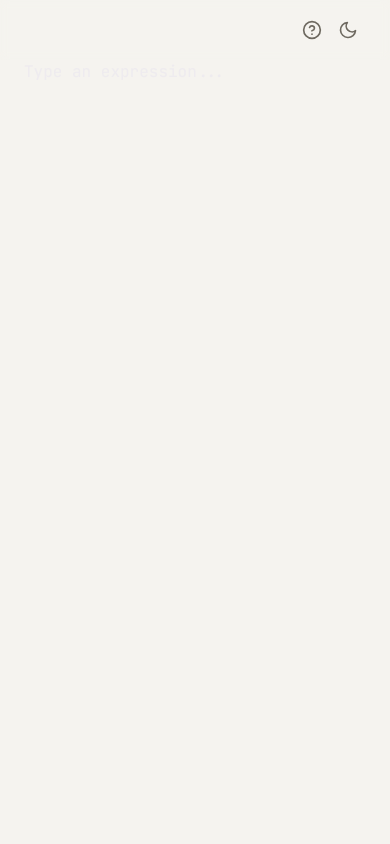
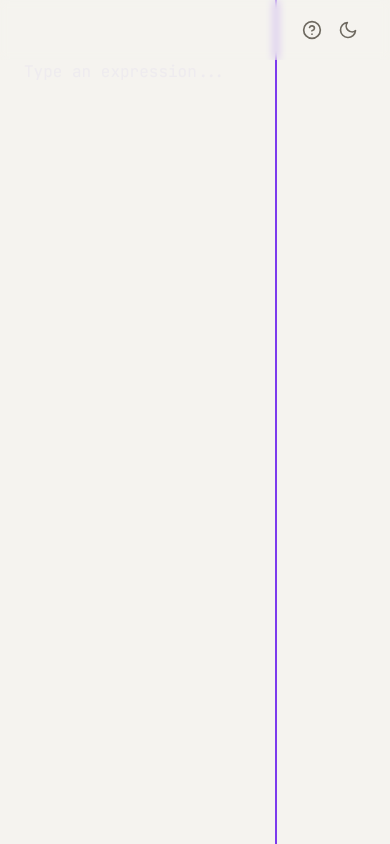
Before and after one commit to danielakl/quick-calc, a Next.js app: page / in a window 390 px wide. Built offline with nearby package versions, Linux system fonts and the light colour scheme.

Commit message:
Fix result panel flicker while writing expressions

```diff
--- a/src/components/Calculator.tsx
+++ b/src/components/Calculator.tsx
@@ -102,13 +102,9 @@ export default function Calculator() {
       {/* Results panel — overlay on mobile, in-flow on desktop */}
       <div
         onClick={() => previewMode && setPreviewMode(false)}
-        className={`flex overflow-hidden bg-background transition-[width,opacity] duration-300 ease-in-out ${
-          hasResults
-            ? previewMode
-              ? "w-[30%] opacity-100"
-              : "absolute right-0 top-0 bottom-0 w-4/5 opacity-100"
-            : "w-0 opacity-0"
-        } ${hasResults ? "sm:relative sm:inset-auto sm:w-[35%] sm:opacity-100" : "sm:w-0 sm:opacity-0"}`}
+        className={`flex sm:relative sm:inset-auto overflow-hidden bg-background transition-[width,opacity] duration-300 ease-in-out ${
+          previewMode ? "w-[30%]" : "absolute right-0 top-0 bottom-0 w-4/5"
+        }`}
       >
         <div className="w-px shrink-0 bg-border" />
         <div
```
